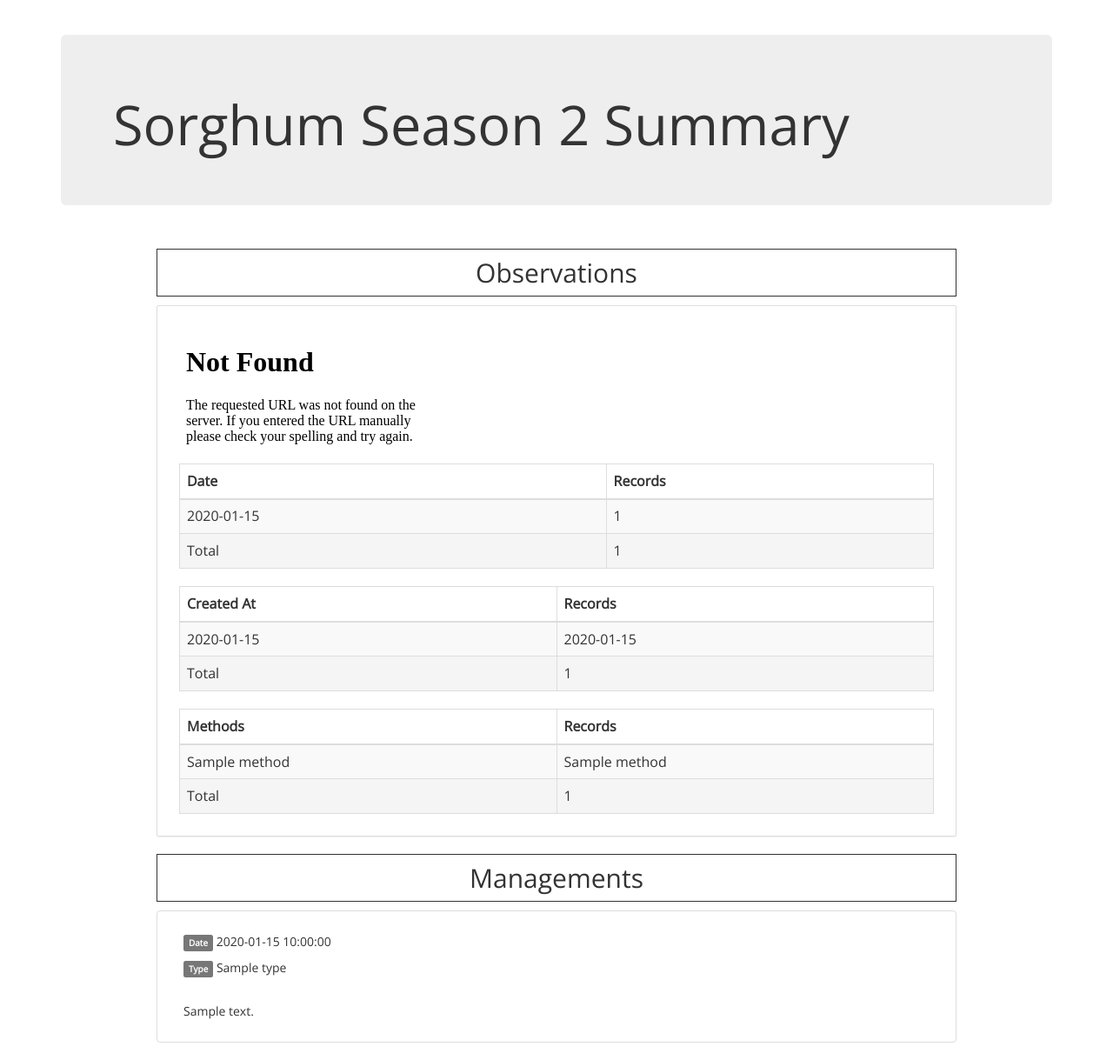
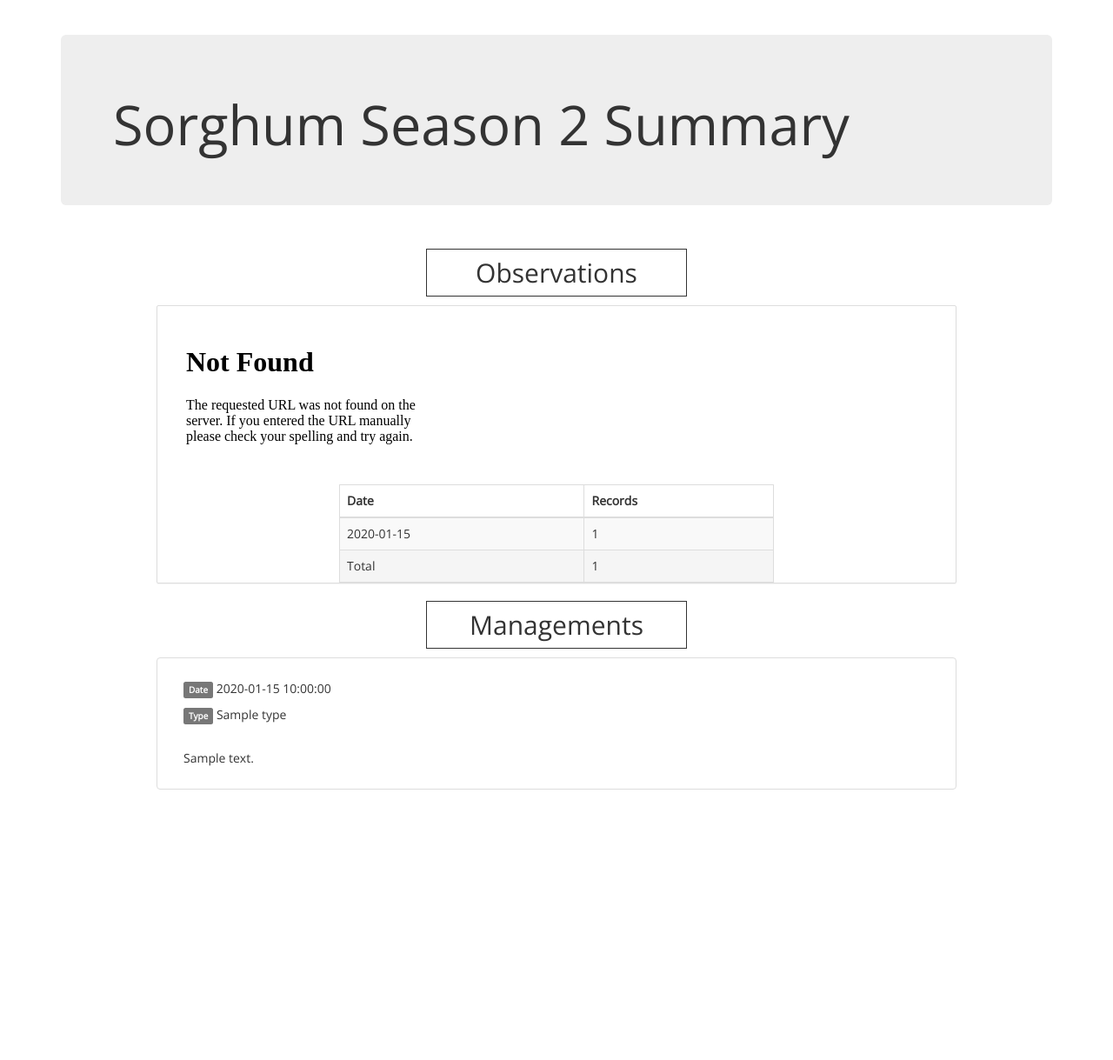
Before and after one commit to terraref/reference-data, a Flask app: template experiment-trait-data-visualizer/templates/index.html in a window 1280 px wide. Shown: the whole page at 87% size. After the commit the page ends 908 px from the top, so only its background shows below. Run offline with Flask 2, Linux system fonts and the light colour scheme; the template is opened without the code that fills it: most values are stand-ins (such as "Sample title", 1, 10 or a date in 2020); parts of the project's set-up code (start-up, migrations or seed data) failed here and were passed over; some libraries are stand-ins or nearby versions.

Commit message:
simplification

```diff
--- a/experiment-trait-data-visualizer/static/style.css
+++ b/experiment-trait-data-visualizer/static/style.css
@@ -1,20 +1,13 @@
 body {
 	font-family: 'Open Sans', sans-serif;
+}
+.table {
+	width: 500px;
+	margin: auto;
 }
 .panel {
 	border-radius: 2px;
 	overflow: auto;
-}
-.panel-info {
-	margin: 20px;
-	font-size: 20px;
-}
-.panel-info-text {
-	padding-top: 5px;
-}
-.panel-content {
-	margin: 25px;
-	font-size: 16px;
 }
 .label {
 	font-size: 10px;
@@ -22,9 +15,11 @@ body {
 .title {
 	border: 1px solid;
 	padding: 10px;
+	width: 300px;
 }
 .list-group-item-content {
 	margin: 15px;
 }
-.row-total {
+.plot {
+	margin: 25px;
 }
--- a/experiment-trait-data-visualizer/templates/index.html
+++ b/experiment-trait-data-visualizer/templates/index.html
@@ -18,7 +18,7 @@
 			{% for trait in trait_data %}
 			<div class="panel panel-default">
 				<div class="panel-content">
-					<embed type="image/svg+xml" src="{{ url_for('static', filename='charts/chart_' + trait|string + '.svg') }}" />
+					<embed class="plot" type="image/svg+xml" src="{{ url_for('static', filename='plots/plot_' + trait|string + '.svg') }}" />
 					<table class="table table-bordered table-striped">
 						<thead>
 							<tr>
@@ -31,46 +31,6 @@
 								<tr>
 									<td>{{ date }}</td>
 									<td>{{ trait_data[trait]["dates"][date]["count"] }}</td>
-								</tr>
-							{% endfor %}
-							<tr class="active">
-								<td>Total</td>
-								<td>{{ trait_data[trait]["count"] }}
-							</tr>
-						</tbody>
-					</table>
-					<table class="table table-bordered table-striped">
-						<thead>
-							<tr>
-								<th>Created At</th>
-								<th>Records</th>
-							<tr>
-						</thead>
-						<tbody>
-							{% for date in trait_data[trait]["created_at_dates"] %}
-								<tr>
-									<td>{{ date }}</td>
-									<td>{{ trait_data[trait]["created_at_dates"][date] }}</td>
-								</tr>
-							{% endfor %}
-							<tr class="active">
-								<td>Total</td>
-								<td>{{ trait_data[trait]["count"] }}
-							</tr>
-						</tbody>
-					</table>
-					<table class="table table-bordered table-striped">
-						<thead>
-							<tr>
-								<th>Methods</th>
-								<th>Records</th>
-							<tr>
-						</thead>
-						<tbody>
-							{% for method in trait_data[trait]["methods"] %}
-								<tr>
-									<td>{{ method }}</td>
-									<td>{{ trait_data[trait]["methods"][method] }}</td>
 								</tr>
 							{% endfor %}
 							<tr class="active">
```
Also changed, not shown: experiment-trait-data-visualizer/api_data_retrieval/variable_date_plotter.py (+8 -8 lines), experiment-trait-data-visualizer/static/plots/plot_6000000014.svg (added), experiment-trait-data-visualizer/static/plots/plot_604.svg (added).
